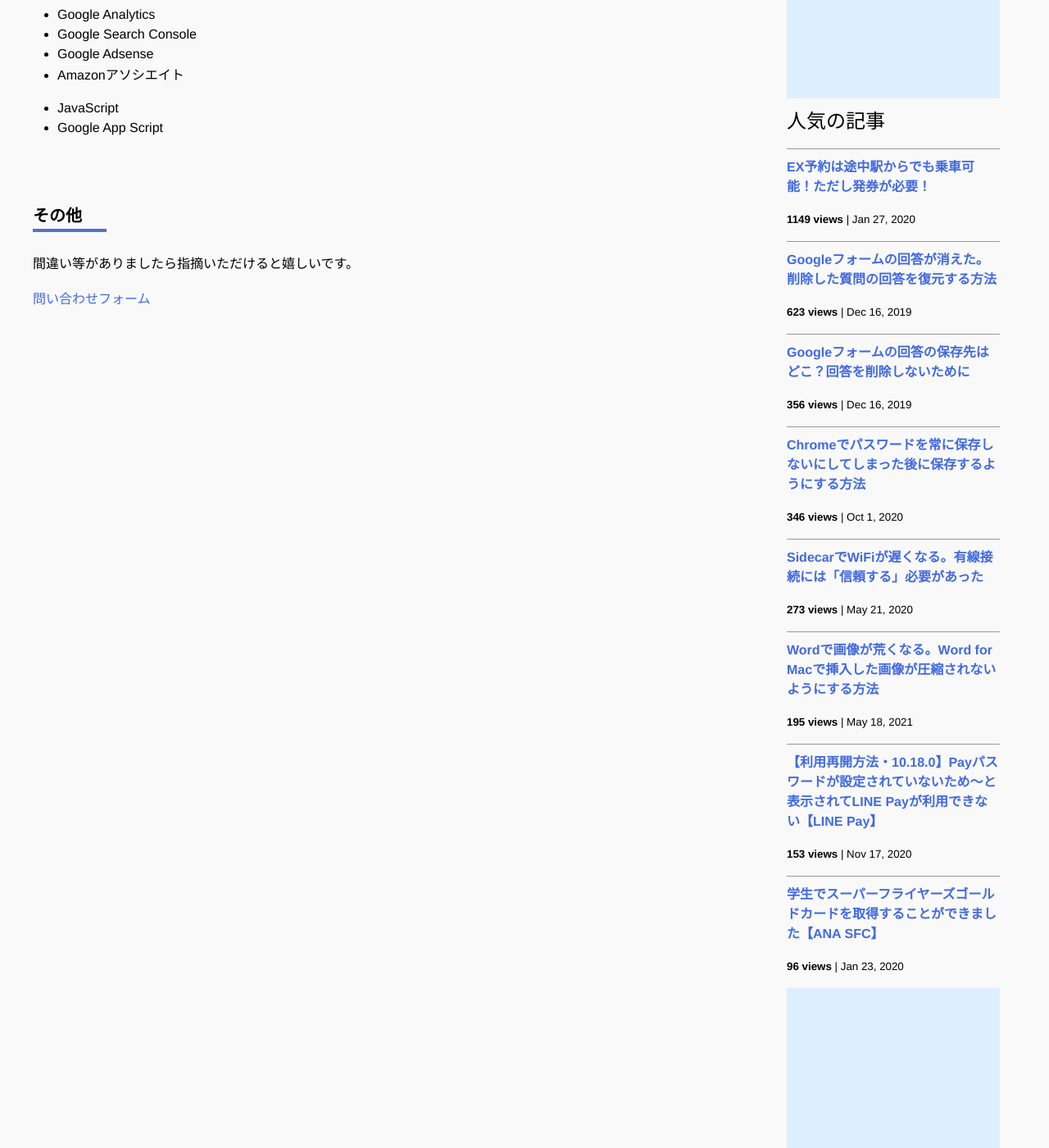
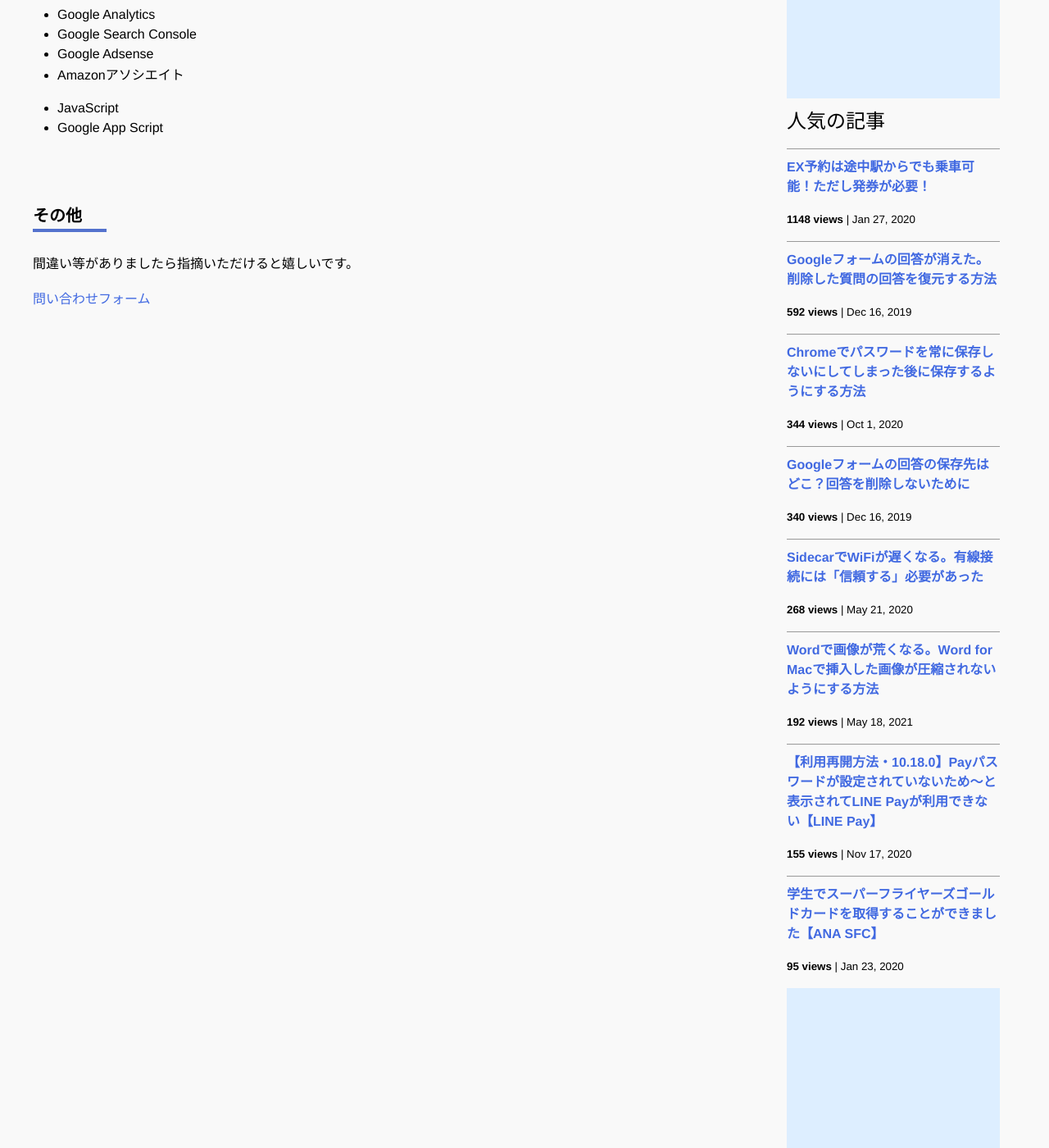
Before and after one commit to iwanaminami/shoyaiwaname, a Jekyll site: the page built from about.markdown, in a window 1280 px wide and 1400 px high, scrolled down 693 px. Shown: the whole window at 82% size. Built offline with Jekyll 4.4.1, drawn with Linux system fonts in a browser that asks for light colours; nearby versions of some CDN libraries; comment, search, counter and statistics services are not loaded.

Commit message:
a new commit message

```diff
--- a/_data/popularposts.yml
+++ b/_data/popularposts.yml
@@ -1,17 +1,17 @@
 side:
-  - view: 1149
+  - view: 1148
     url: /2020/01/27/ex-rideontheway.html
-  - view: 623
+  - view: 592
     url: /2019/12/16/restore-googleform.html
-  - view: 356
+  - view: 344
+    url: /2020/10/01/googlepassword.html
+  - view: 340
     url: /2019/12/16/googleform-answers.html
-  - view: 346
-    url: /2020/10/01/googlepassword.html
-  - view: 273
+  - view: 268
     url: /2020/05/21/sidecar-via-cable.html
-  - view: 195
+  - view: 192
     url: /2021/05/18/image-compression-word.html
-  - view: 153
+  - view: 155
     url: /2020/11/17/linepay.html
-  - view: 96
+  - view: 95
     url: /2020/01/23/sfcgold.html
```
